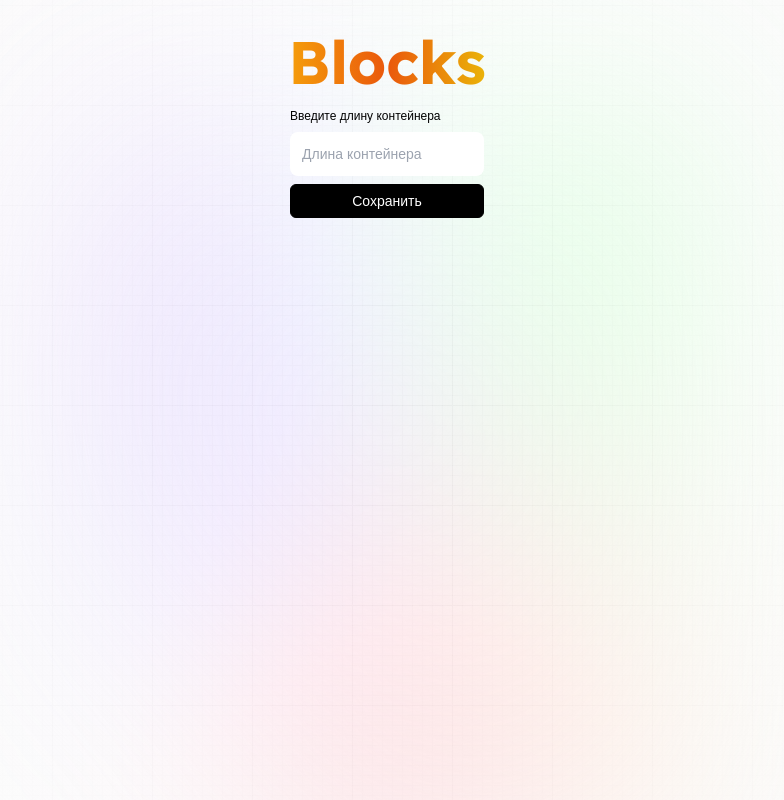
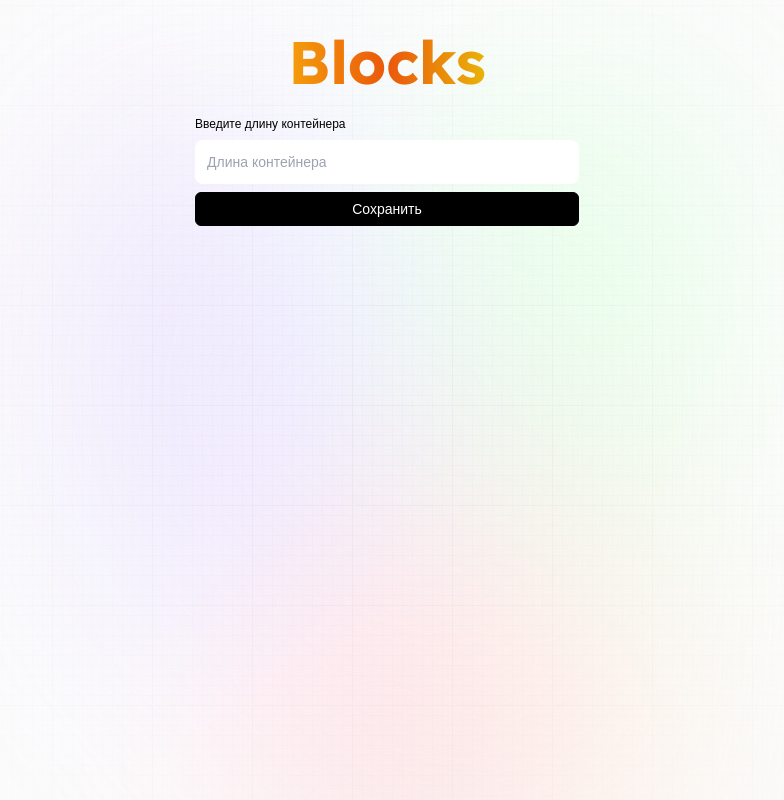
Before and after one commit to Kirill-Cherepanov/test_0308112_KCV, a React (Vite) app: page / in a window 1280 px wide. Shown: the whole page, without its empty margins (253-1037 px from the left). Built offline with nearby package versions, Linux system fonts and the light colour scheme.

Commit message:
fix: fix styling

```diff
--- a/src/BlockInputForm.tsx
+++ b/src/BlockInputForm.tsx
@@ -24,7 +24,7 @@ const BlockInputForm = ({ onSave, onSwitch, onRearrange, onReturn, mode }: Block
   return (
     <div className={clsx('form-container w-full', !onReturn && 'justify-center mt-4')}>
       <div>
-        <label>
+        <label className={clsx('block', onReturn ? 'sm:max-w-[15rem]' : 'mt-2 sm:w-96')}>
           <div className="text-xs">Введите длину {onReturn ? 'блока' : 'контейнера'}</div>
           <input
             type="number"
```
